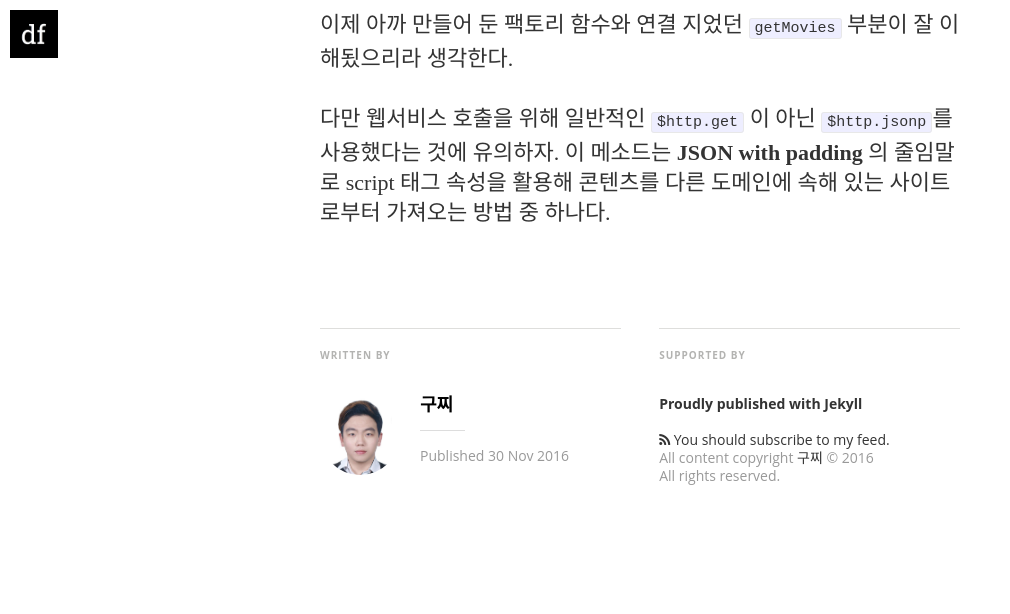
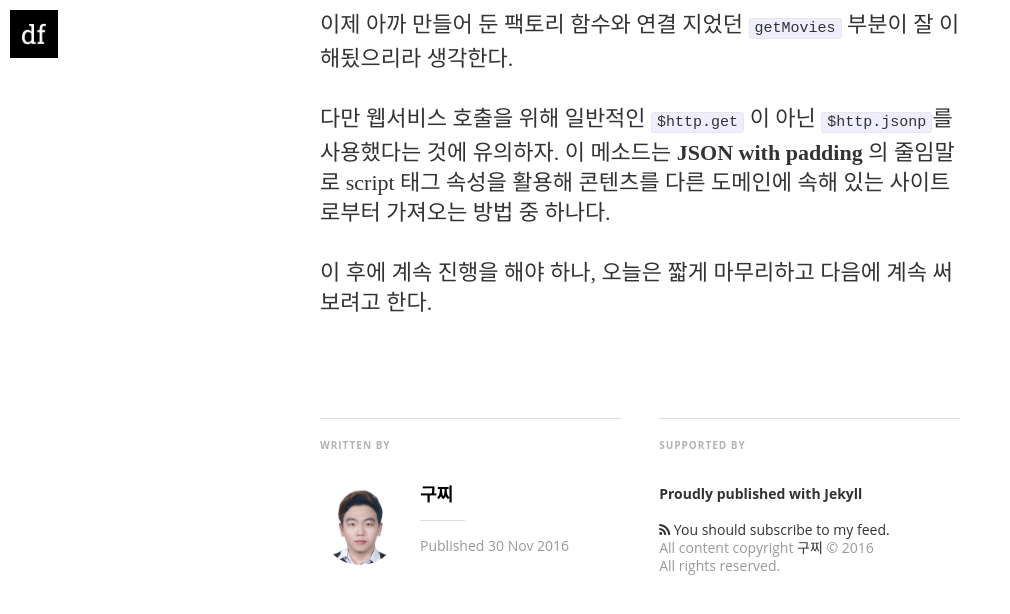
Before and after one commit to koocci/github.io, a Jekyll site: the page built from _posts/2016-11-30-AngularJS_Bluprint_5.md, in a window 1280 px wide and 900 px high, scrolled down 8600 px, cut to the strip 0-621 px from the top of the window. Shown: the top 614 px of the strip, without its empty margins (0-1010 px from the left). Built offline with Jekyll 4.4.1, drawn with Linux system fonts in a browser that asks for light colours; nearby versions of some CDN libraries; some web fonts are replaced; comment, search, counter and statistics services are not loaded.

Commit message:
AngularJS_bluprint5
Signed-off-by: Koojinhyun <lazyeffect1@gmail.com>

```diff
--- a/_posts/2016-11-30-AngularJS_Bluprint_5.md
+++ b/_posts/2016-11-30-AngularJS_Bluprint_5.md
@@ -236,3 +236,5 @@ $http는 Angular 내장 서비스고 백 앤드 시스템이나 서드파티 시
 이제 아까 만들어 둔 팩토리 함수와 연결 지었던 `getMovies` 부분이 잘 이해됬으리라 생각한다.
 
 다만 웹서비스 호출을 위해 일반적인 `$http.get` 이 아닌 `$http.jsonp`를 사용했다는 것에 유의하자. 이 메소드는 **JSON with padding** 의 줄임말로 script 태그 속성을 활용해 콘텐츠를 다른 도메인에 속해 있는 사이트로부터 가져오는 방법 중 하나다.
+
+이 후에 계속 진행을 해야 하나, 오늘은 짧게 마무리하고 다음에 계속 써 보려고 한다.
```
